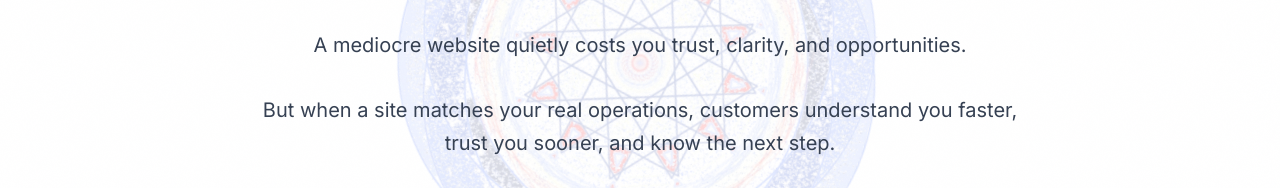
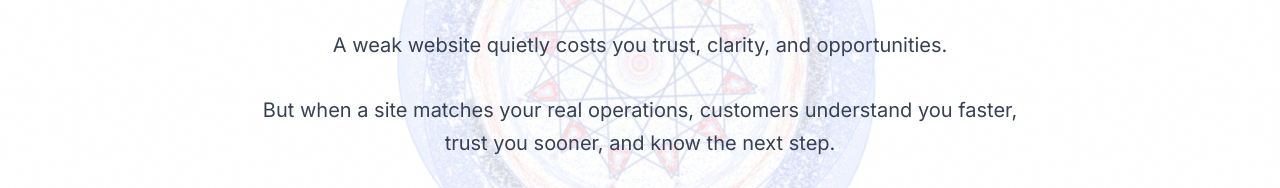
Before and after one commit to danryanneffreads/imaginethis-site, an Astro site: page / in a window 1280 px wide. Shown: the part 338-526 px from the top of the page. Built offline with nearby package versions, Linux system fonts and the light colour scheme; Astro itself is replaced by a stand-in of ours.

Commit message:
single word change

```diff
--- a/src/pages/index.astro
+++ b/src/pages/index.astro
@@ -40,7 +40,7 @@ const concepts = [
   <!-- Hero (restored copy) -->
   <Hero
     title="Your website should reflect the quality of your work."
-    subtitle="A mediocre website quietly costs you trust, clarity, and opportunities.<br /><br />But when a site matches your real operations, customers understand you faster, trust you sooner, and know the next step."
+    subtitle="A weak website quietly costs you trust, clarity, and opportunities.<br /><br />But when a site matches your real operations, customers understand you faster, trust you sooner, and know the next step."
     smallText="Over 20 years I've coordinated teams, improved operations, and built systems. Your website is part of that system."
   />
 
```
